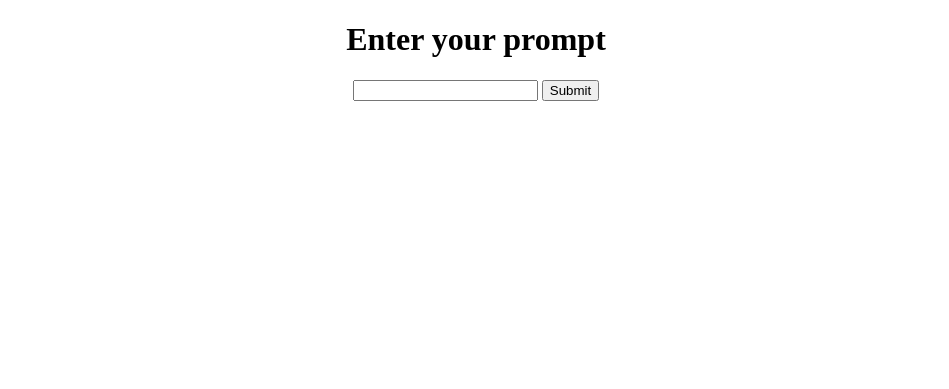
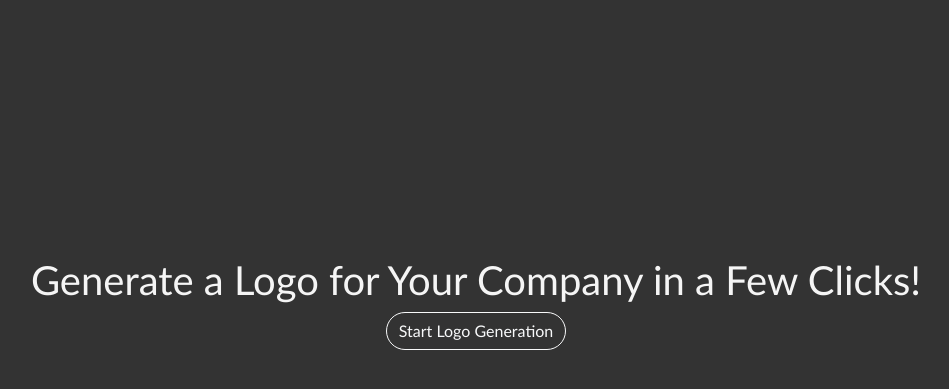
Before and after one commit to z1ppyyy/AI-Logo-Generator, a Flask app: page / in a window 1280 px wide. Shown: the top 389 px of the page, without its empty margins (164-1113 px from the left). Run offline with Flask 3, Linux system fonts and the light colour scheme.

Commit message:
add static folder,html page, a bit of css

```diff
--- a/app.py
+++ b/app.py
@@ -10,22 +10,29 @@ client = OpenAI(api_key='YOUR API KEY')
 def index():
     return render_template('index.html')
 
-@app.route('/image', methods=['POST'])
+@app.route('/logo', methods=['GET','POST'])
 def generate_image():
+    if request.method == 'POST':
+        user_prompt = request.form.get('logo')
 
-    prompt = request.form.get('image')
+        response = client.images.generate(
+            model="dall-e-3",
+            prompt = f"You're a professional logo designer. Create a logo based on the following description: {user_prompt}",
+            size="1024x1024",
+            quality="standard",
+            n=1,
+            )
 
-    response = client.images.generate(
-        model="dall-e-3",
-        prompt=prompt,
-        size="1024x1024",
-        quality="standard",
-        n=1,
-        )
+        image = response.data[0].url
+        return render_template('logo.html', image=image, prompt=user_prompt)
 
-    image = response.data[0].url
+    return render_template('logo.html')
 
-    return render_template('index.html', image=image, prompt=prompt)
+@app.route('/download')
+def download_logo():
+    # TODO implement download button
+    pass
+
 
 if __name__ == '__main__':
     app.run(debug=True)
--- /dev/null
+++ b/static/styles.css
@@ -0,0 +1,25 @@
+* {
+    background-color: #333333;
+    color: #F5F5F5;
+    font-family:'Gill Sans', 'Gill Sans MT', Calibri, 'Trebuchet MS', sans-serif;
+}
+
+.image-container {
+    text-align: center;
+    padding-top: 20%;
+
+}
+
+.logo-container {
+    text-align: center;
+    padding-top: 5%;
+}
+
+/* #input-box {
+    width: 100%;
+    font-size:14pt;
+} */
+
+.prompt {
+    padding-top: 1%;
+}
--- /dev/null
+++ b/templates/base.html
@@ -0,0 +1,17 @@
+<!DOCTYPE html>
+<html lang="en">
+<head>
+    <meta charset="UTF-8">
+    <meta name="viewport" content="width=device-width, initial-scale=1.0">
+    <title>
+        {% block title %}
+        {% endblock %}
+    </title>
+    <link rel="stylesheet" href="../static/styles.css">
+    <link href="https://cdn.jsdelivr.net/npm/bootstrap@5.0.2/dist/css/bootstrap.min.css" rel="stylesheet" integrity="sha384-EVSTQN3/azprG1Anm3QDgpJLIm9Nao0Yz1ztcQTwFspd3yD65VohhpuuCOmLASjC" crossorigin="anonymous">
+</head>
+<body>
+    {% block body %} {% endblock %}
+</body>
+
+</html>
--- a/templates/index.html
+++ b/templates/index.html
@@ -1,27 +1,11 @@
-<!DOCTYPE html>
-<html lang="en">
-<head>
-    <meta charset="UTF-8">
-    <meta name="viewport" content="width=device-width, initial-scale=1.0">
-    <title>Image Generation</title>
-    <style>
-        .image-container {
-            text-align: center;
-        }
-    </style>
-</head>
-<body>
-    <div class="image-container">
-        <form action="/image" method="post">
-            <h1 text><label>Enter your prompt</label></h1>
-            <input type="text" name="image">
-            <input type="submit" value="Submit">
-        </form><br>
+{% extends 'base.html' %}
 
-        {% if image %}
-            <img src="{{image}}" alt="{{prompt}}" width="500" height="500">
-            <h3>{{ prompt }}</h>
-        {% endif %}
-    </div>
-</body>
-</html>
+{% block title %}Home{% endblock %}
+
+{% block body %}
+
+<div class="image-container">
+    <h1>Generate a Logo for Your Company in a Few Clicks!</h1>
+    <a href="/logo" class="btn btn-outline-light rounded-pill">Start Logo Generation</a>
+</div>
+{% endblock %}
```
Also changed, not shown: templates/logo.html (added, +22 -0 lines).
